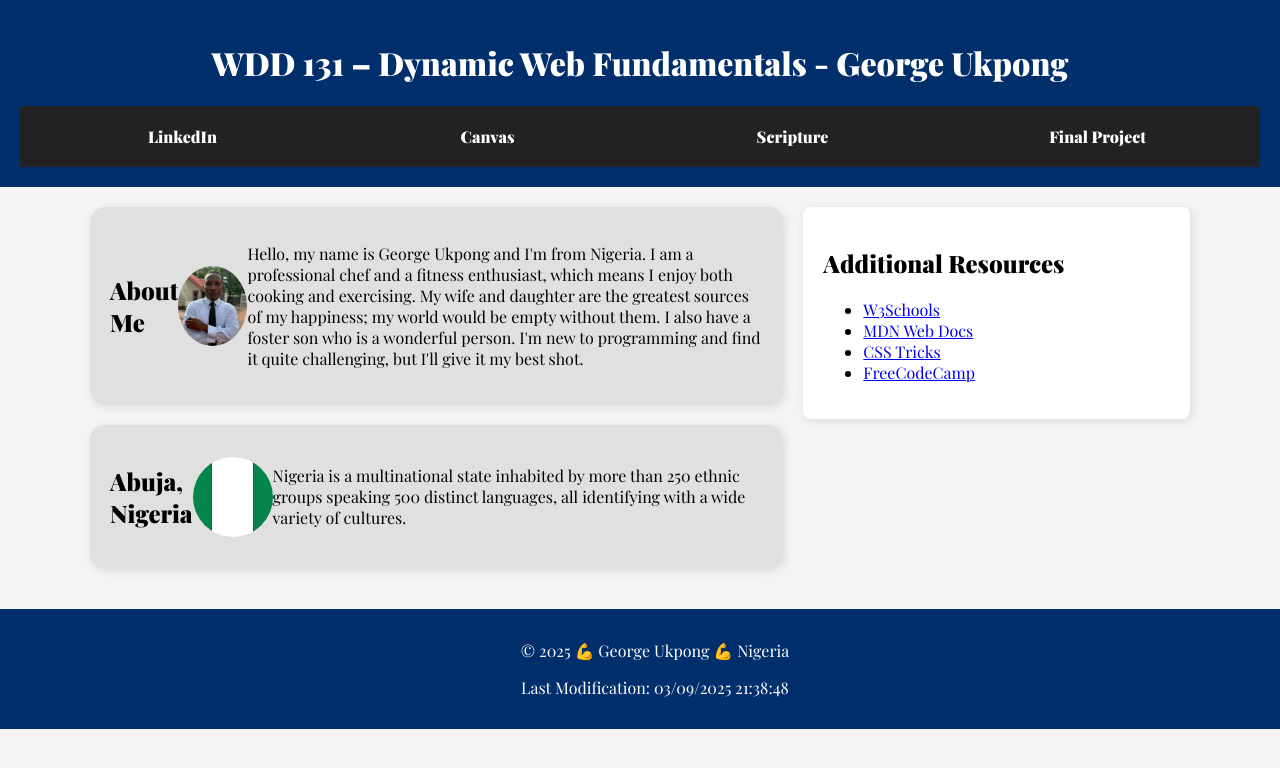
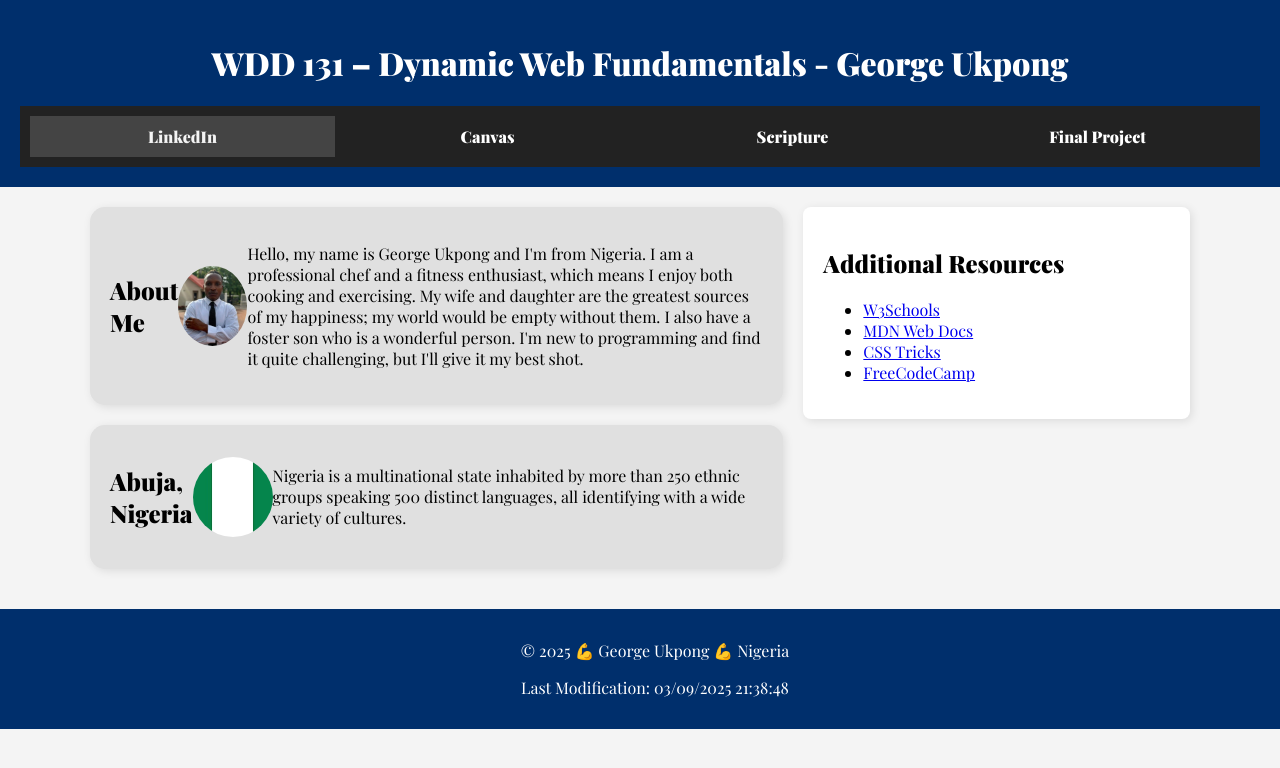
Before and after one commit to georgeukpong/wdd131, a plain HTML site: page index.html in a window 1280 px wide. In both pictures the pointer is over the link "LinkedIn". Shown: the top 768 px of the page. Drawn offline with nearby package versions, Linux system fonts and the light colour scheme.

Commit message:
home page

```diff
--- a/index.html
+++ b/index.html
@@ -36,7 +36,7 @@
 
             <section class="card">
                 <h2>Abuja, Nigeria</h2>
-                <img src="images/Nig flag.jpg" alt="Flag of Nigeria">
+                <img src="images/Nig_flag.jpg" alt="Flag of Nigeria">
                 <p>Nigeria is a multinational state inhabited by more than 250 ethnic groups speaking 500 distinct languages, all identifying with a wide variety of cultures.</p>
             </section>
         </main>
--- a/styles/base.css
+++ b/styles/base.css
@@ -29,6 +29,11 @@ header {
     flex: 1; /* Distribute space equally */
     text-align: center;
     font-weight: bold;
+}
+.navbar a:hover {
+    background-color: #444; /* Darker shade for hover effect */
+    color: #f4f4f4;
+    transition: background-color 0.3s ease-in-out;
 }
 
 
```
Also changed, not shown: images/Nig_flag.jpg (renamed from images/Nig flag.jpg).
